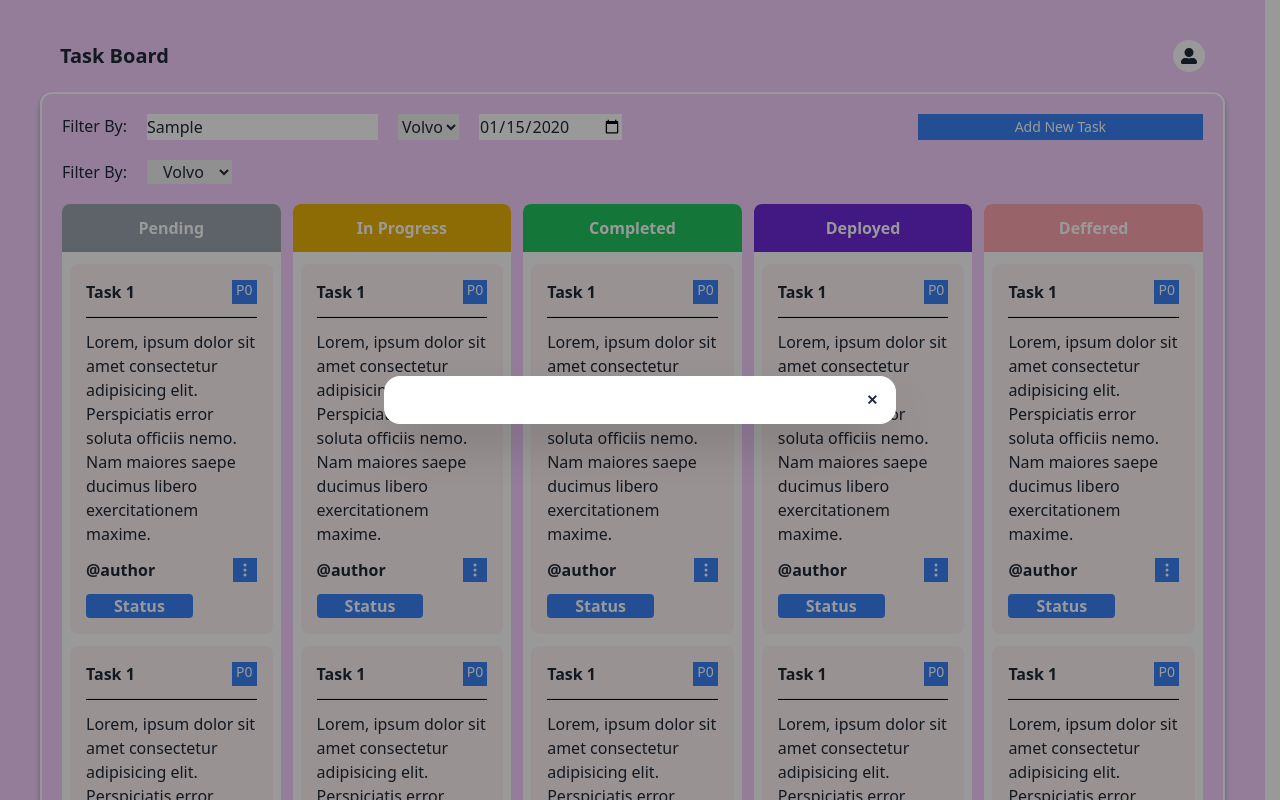
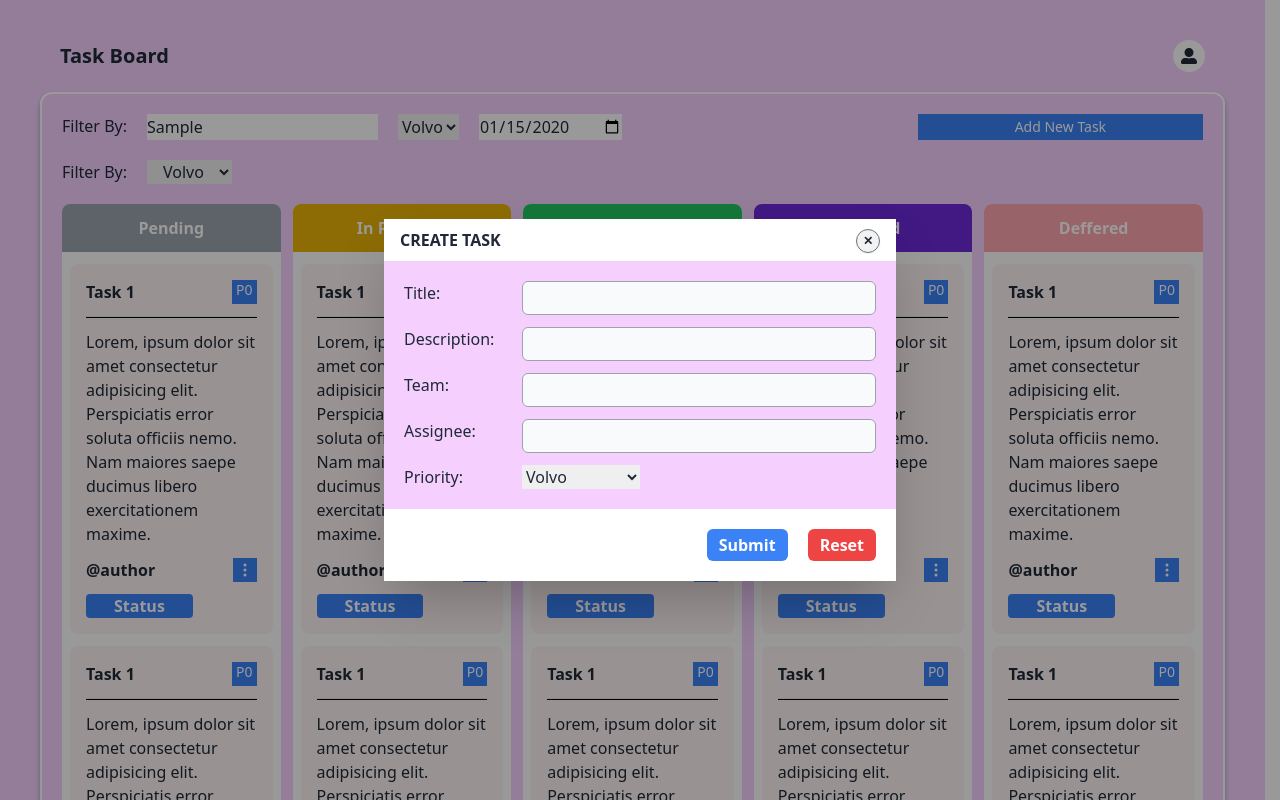
Before and after one commit to Rakibul-98/task-tracker, a React (Vite) app: page / in a window 1280 px wide. Both pictures are taken after typing "Sample", "2020-01-15" into the empty fields and a click on the button "Add New Task". Shown: the top 800 px of the page. Built offline with nearby package versions, Linux system fonts and the light colour scheme.

Commit message:
create task form done

```diff
--- a/src/pages/Home/components/TaskContainer.jsx
+++ b/src/pages/Home/components/TaskContainer.jsx
@@ -8,7 +8,7 @@ function TaskContainer() {
         { id: 2, type: "In Progress", bg: "bg-yellow-500" },
         { id: 3, type: "Completed", bg: "bg-green-500" },
         { id: 4, type: "Deployed", bg: "bg-violet-700" },
-        { id: 5, type: "Deffered", bg: "bg-rose-300" },
+        { id: 5, type: "Deffered", bg: "bg-rose-300" }
     ]
 
     return (
@@ -25,13 +25,16 @@ function TaskContainer() {
                     </select>
                     <input type="date" name="date" id="" />
                 </div>
-                <button onClick={()=>document.getElementById('my_modal_3').showModal()} className="bg-blue-500 text-white px-8 text-sm col-span-2">Add New Task</button>
+                <button onClick={() => document.getElementById('my_modal_3').showModal()} className="bg-blue-500 text-white px-8 text-sm col-span-2">Add New Task</button>
                 <dialog id="my_modal_3" className="modal">
-                    <div className="modal-box">
-                        <form method="dialog">
-                            <button className="btn btn-sm btn-circle btn-ghost absolute right-2 top-2">✕</button>
-                        </form>
-                        <TaskForm/>
+                    <div className="modal-box rounded-none p-0 w-5/12">
+                        <div className="flex justify-between items-center py-2 px-4">
+                            <h3 className="uppercase font-bold">create task</h3>
+                            <form method="dialog">
+                                <button className="btn btn-xs btn-circle border-gray-500">✕</button>
+                            </form>
+                        </div>
+                        <TaskForm />
                     </div>
                 </dialog>
             </div>
--- a/src/pages/Home/components/TaskForm.jsx
+++ b/src/pages/Home/components/TaskForm.jsx
@@ -1,10 +1,40 @@
 
 function TaskForm() {
-  return (
-    <div>
-
-    </div>
-  )
+    return (
+        <div className="">
+            <form className="form-control bg-fuchsia-200 p-5" action="">
+                <div className="grid grid-cols-4 mb-3">
+                    <label htmlFor="title">Title:</label>
+                    <input className=" col-span-3 py-1 px-2 rounded-md bg-gray-50 border border-gray-400 outline-none" type="text" name="title" id="" />
+                </div>
+                <div className="grid grid-cols-4 mb-3">
+                    <label htmlFor="description">Description:</label>
+                    <input className=" col-span-3 py-1 px-2 rounded-md bg-gray-50 border border-gray-400 outline-none" type="text" name="description" id="" />
+                </div>
+                <div className="grid grid-cols-4 mb-3">
+                    <label htmlFor="team">Team:</label>
+                    <input className=" col-span-3 py-1 px-2 rounded-md bg-gray-50 border border-gray-400 outline-none" type="text" name="team" id="" />
+                </div>
+                <div className="grid grid-cols-4 mb-3">
+                    <label htmlFor="assignee">Assignee:</label>
+                    <input className=" col-span-3 py-1 px-2 rounded-md bg-gray-50 border border-gray-400 outline-none" type="text" name="assignee" id="" />
+                </div>
+                <div className="grid grid-cols-4">
+                    <label htmlFor="priority">Priority:</label>
+                    <select id="cars">
+                        <option value="volvo">Volvo</option>
+                        <option value="saab">Saab</option>
+                        <option value="opel">Opel</option>
+                        <option value="audi">Audi</option>
+                    </select>
+                </div>
+            </form>
+            <div className="flex justify-end gap-5 p-5">
+                <button className="bg-blue-500 hover:bg-blue-700 text-white font-bold py-1 px-3 rounded-md">Submit</button>
+                <button className="bg-red-500 hover:bg-red-700 text-white font-bold py-1 px-3 rounded-md">Reset</button>
+            </div>
+        </div>
+    )
 }
 
 export default TaskForm
```
